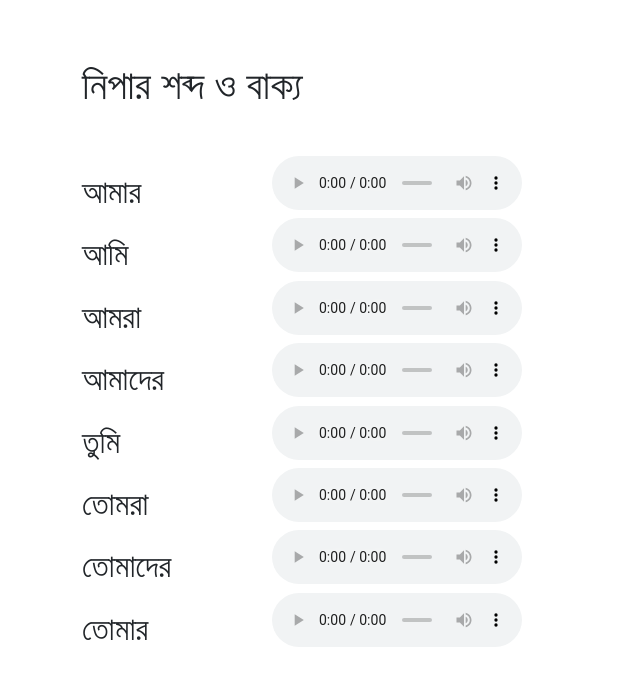
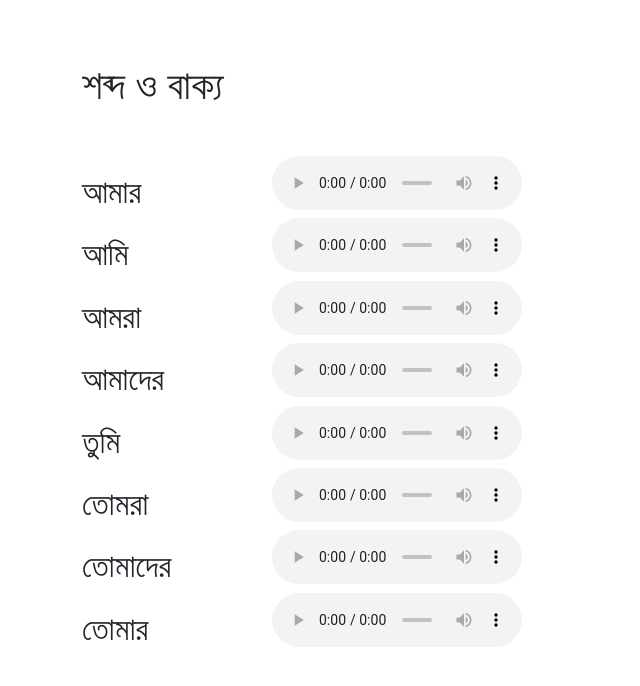
Before and after one commit to Mahin05/Nipa, a plain HTML site: page index.html in a window 1280 px wide. Shown: the whole page, without its empty margins (0-640 px from the left). Drawn offline with nearby package versions, Linux system fonts and the light colour scheme.

Commit message:
second commit

```diff
--- a/index.html
+++ b/index.html
@@ -21,7 +21,7 @@
 
 <body>
     <section class="container">
-        <h1>নিপার শব্দ ও বাক্য</h1>
+        <h1>শব্দ ও বাক্য</h1>
         <div class="row div1 d-flex justify-content-center mt-5">
             <div class="col-lg-2 col-12 mt-3">
                 <h2>আমার</h2>
```
